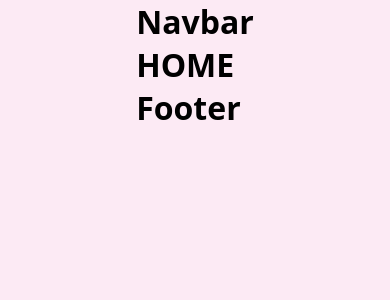
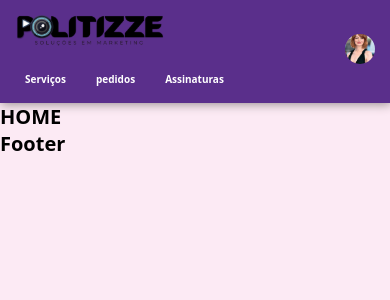
Before and after one commit to HunterAllProject/Politizzese-front, a React (Vite) app: page / in a window 390 px wide. Shown: the top 300 px of the page. Built offline with nearby package versions, Linux system fonts and the light colour scheme.

Commit message:
subindo o Navbar

```diff
--- a/src/components/Navbar/Navbar.css
+++ b/src/components/Navbar/Navbar.css
@@ -0,0 +1,114 @@
+.header{
+    display: flex;
+    justify-content: space-between;
+    flex-direction: row;
+    align-items: center;
+    max-width: 100%;
+    background-color: #5A2F8B ;
+    box-shadow: 1px 1px 10px rgb(146, 137, 137);
+    padding: 20px;
+}
+
+.imgLogoHeader{
+    display: flex;
+    flex-direction: row;
+    align-items: center;
+    gap: 50px;
+}
+
+.imgLogoHeader img{
+    max-width:200px;
+    cursor: pointer;
+}
+
+.imgLogoHeader ul{
+    display: flex;
+    justify-content: flex-start;
+    align-items: flex-start;
+    gap: 30px;
+    margin-top: 10px;
+}
+
+.imgLogoHeader a{
+    color: #fff;
+    font-size: 15px;
+    font-weight: bold;
+    cursor: pointer;
+    padding: 10px;
+    transition: 0.1s;
+    border-radius: 5px;
+}
+
+.imgLogoHeader a:hover{
+    background-color: rgb(0, 0, 0, 0.1);
+}
+
+.imgPerfilHeader img{
+    max-width: 45px;
+    cursor: pointer;
+}
+
+@media(max-width: 700px){
+    .header{
+        padding: 15px;
+    }
+
+    .imgLogoHeader{
+        display: flex;
+        flex-direction: column;
+        justify-content: start;
+        align-items: start;
+        gap: 20px;
+    }
+
+    .imgLogoHeader img{
+        max-width: 180px;
+    }
+
+    .imgLogoHeader ul{
+        gap: 25px;
+        margin-top: 0px;
+    }
+
+    .imgLogoHeader a{
+        font-size: 14px;
+        padding: 10px;
+    }
+
+    .imgPerfilHeader img{
+        max-width: 40px;
+    }
+}
+
+
+@media(max-width: 400px){
+    .header{
+        padding: 15px;
+    }
+
+    .imgLogoHeader{
+        display: flex;
+        flex-direction: column;
+        justify-content: start;
+        align-items: start;
+        gap: 20px;
+    }
+
+    .imgLogoHeader img{
+        max-width: 150px;
+    }
+
+    .imgLogoHeader ul{
+        gap: 10px;
+        margin-top: 0px;
+    }
+
+    .imgLogoHeader a{
+        font-size: 10px;
+        padding: 10px;
+    }
+
+    .imgPerfilHeader img{
+        max-width: 30px;
+    }
+}
--- a/src/components/Navbar/Navbar.jsx
+++ b/src/components/Navbar/Navbar.jsx
@@ -1,7 +1,31 @@
+import { Link } from "react-router-dom";
+import React from "react";
+import logoIMG from "../../assets/politizzeseLogo.svg";
+import perfilIMG from "../../assets/imgPerfil.svg";
+import "./Navbar.css";
+
 export const Navbar = () => {
     return (
-        <header>
-            <h1>Navbar</h1>
+        <header className="header" id="header">
+            <div className="imgLogoHeader">
+                <img src={logoIMG} alt="Imagem da logo" />
+
+                <ul>
+                    <li>
+                        <Link to="/servicos">Serviços</Link>
+                    </li>
+                    <li>
+                        <Link to="/pedidos">pedidos</Link>
+                    </li>
+                    <li>
+                        <Link to="/assinatiras">Assinaturas</Link>
+                    </li>
+                </ul>
+            </div>
+
+            <div className="imgPerfilHeader">
+                <img src={perfilIMG} alt="Imagem do perfil" />
+            </div>
         </header>
     );
 };
--- a/src/global.css
+++ b/src/global.css
@@ -5,11 +5,25 @@
 }
 
 body {
-    display: flex;
-    justify-content: center;
-    align-items: center;
     background-color: #fceaf4;
     font-family: system-ui, -apple-system, BlinkMacSystemFont, "Segoe UI",
         Roboto, Oxygen, Ubuntu, Cantarell, "Open Sans", "Helvetica Neue",
         sans-serif;
 }
+
+h1{
+    font-size: 20px;
+}
+
+p{
+    font-size: 20px;
+}
+
+a{
+    color: black;
+    text-decoration: none;
+}
+
+li{
+    list-style: none;
+}
```
Also changed, not shown: src/assets/imgPerfil.svg, src/assets/politizzeseLogo.svg.
